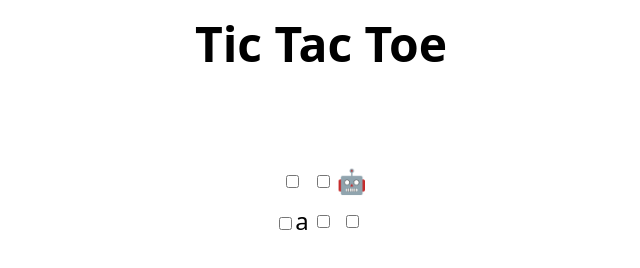
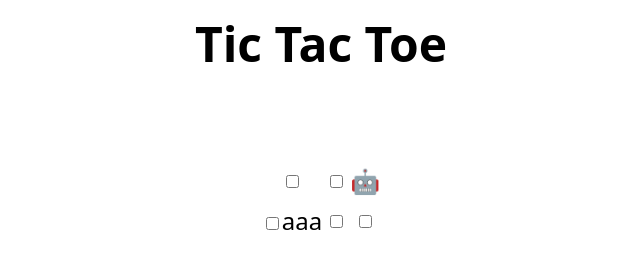
Before and after one commit to drowning-in-codes/skills-review-pull-requests, a plain HTML site: page index.html in a window 1280 px wide. Shown: the whole page, without its empty margins (319-959 px from the left). Drawn offline with Linux system fonts and the light colour scheme.

Commit message:
Update index.html

```diff
--- a/index.html
+++ b/index.html
@@ -33,7 +33,7 @@
     <td><input type="checkbox" /></td>
   </tr>
   <tr>
-    <td><input type="checkbox" />a</td>
+    <td><input type="checkbox" />aaa</td>
     <td><input type="checkbox" /></td>
     <td><input type="checkbox" /></td>
   </tr>
```
